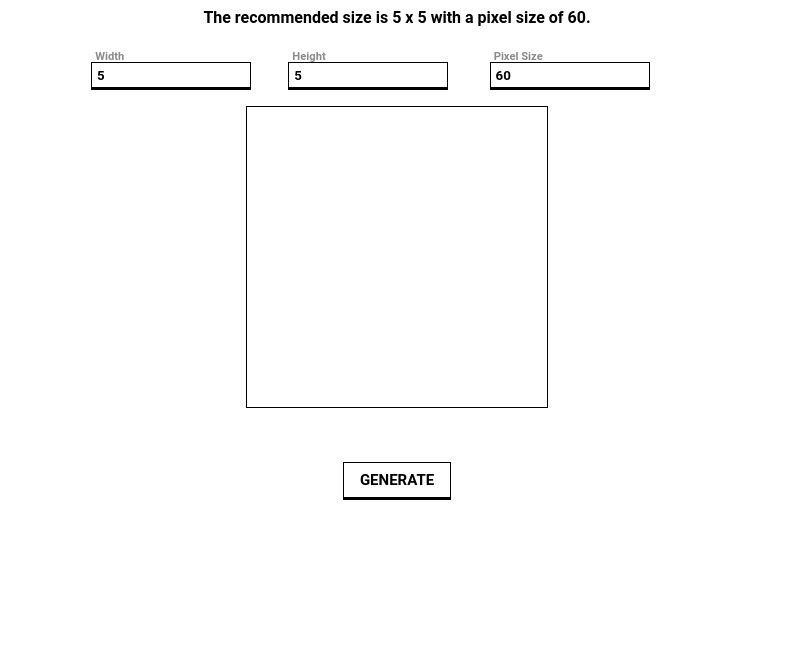
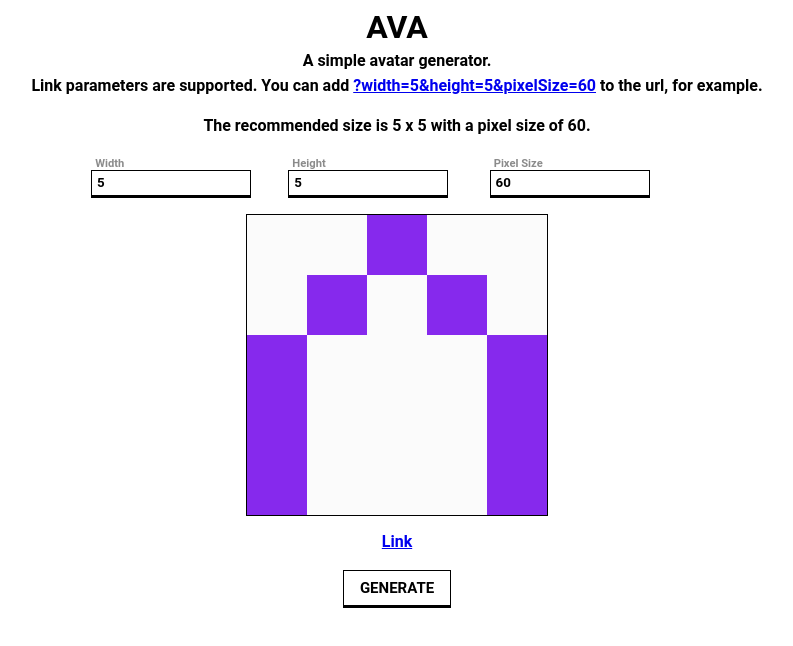
Before and after one commit to RuyiLi/ava, a plain HTML site: page index.html in a window 1280 px wide. Shown: the whole page, without its empty margins (243-1036 px from the left). Drawn offline with Linux system fonts and the light colour scheme.

Commit message:
Update index.html

```diff
--- a/index.html
+++ b/index.html
@@ -1,4 +1,4 @@
-<title>Avatar Generator</title>
+<title>AVA - A simple avatar generator</title>
 
 <style>
 	*{
@@ -59,22 +59,30 @@
 		color: #8b8b8b;
 		font-size: .7rem;
 		position: relative;
-		top: -1.2rem;
+		top: -1.3rem;
 		left: -160px;
 	}
+
+	h4{
+		margin-top: -1rem;
+	}
 </style>
+
+<h1>AVA</h1>
+<h4>A simple avatar generator.</h4>
+<h4>Link parameters are supported. You can add <a href="https://ruyili.github.io/ava?width=5&height=5&pixelSize=60">?width=5&height=5&pixelSize=60</a> to the url, for example.</h4>
 
 <p>The recommended size is 5 x 5 with a pixel size of 60.</p>
 
 <br>
-<input id="width" value="5" placeholder="Width">
+<input id="width" placeholder="Width">
 <span>Width</span>
-<input id="height" value="5" placeholder="Height">
+<input id="height" placeholder="Height">
 <span>Height</span>
-<input id="pixel" value="60" placeholder="Pixel size">
+<input id="pixel" placeholder="Pixel size">
 <span>Pixel Size</span>
 <br>
-<canvas width="360px" height="360px" id="canvas"></canvas>
+<canvas width="360px" height="360px" id="avatar"></canvas>
 <br>
 <a id="link"></a>
 <br>
@@ -82,15 +90,10 @@
 <button onclick="generate()">GENERATE</button>
 
 <script>
-const c = document.getElementById("canvas")
-const canvas = c.getContext("2d");
-const link = document.getElementById("link");
 
-const height = parseInt(document.getElementById("width").value);
-const width = parseInt(document.getElementById("height").value);
-const pixelSize = parseInt(document.getElementById("pixel").value);
-c.height = height * pixelSize;
-c.width = width * pixelSize;
+let getParam = function(name) {
+	return decodeURIComponent((new RegExp('[?|&]' + name + '=' + '([^&;]+?)(&|#|;|$)').exec(location.search) || [null, ''])[1].replace(/\+/g, '%20')) || null;
+}
 
 let getRandomColor = function() {
     const chars = '0123456789ABCDEF';
@@ -101,10 +104,30 @@ let getRandomColor = function() {
     return color;
 }
 
+const c = document.getElementById("avatar")
+const canvas = c.getContext("2d");
+const link = document.getElementById("link");
+
+const wIn = document.getElementById("width");
+const hIn = document.getElementById("height");
+const psIn = document.getElementById("pixel");
+
+let height = getParam("height") ? parseInt(getParam("height")) : 5;
+let width = getParam("width") ? parseInt(getParam("width")) : 5;
+let pixelSize = getParam("pixelSize") ? parseInt(getParam("pixelSize")) : 60;
+
+wIn.value = height;
+hIn.value = width;
+psIn.value = pixelSize;
+
+c.height = height * pixelSize;
+c.width = width * pixelSize;
+
+
 let generate = function(){
-	const height = parseInt(document.getElementById("width").value);
-	const width = parseInt(document.getElementById("height").value);
-	const pixelSize = parseInt(document.getElementById("pixel").value);
+	height = parseInt(wIn.value) ? parseInt(wIn.value) : 5;
+	width = parseInt(hIn.value) ? parseInt(hIn.value): 5;
+	pixelSize = parseInt(psIn.value) ? parseInt(psIn.value) : 60;
 
 	c.height = height * pixelSize;
 	c.width = width * pixelSize;
@@ -118,7 +141,6 @@ let generate = function(){
 	for(let i = 0; i < height; i++){
 		const rand = Math.floor(Math.random() * width);
 		const mirror = width - 1 - rand;
-		console.log(rand + " | " + mirror)
 		for(let j = 0; j < width; j++){
 			if(j === rand || j === mirror)
 				canvas.fillStyle = randomColor;
@@ -132,4 +154,5 @@ let generate = function(){
 	link.href = c.toDataURL();
 }
 
+generate();
 </script>
```
